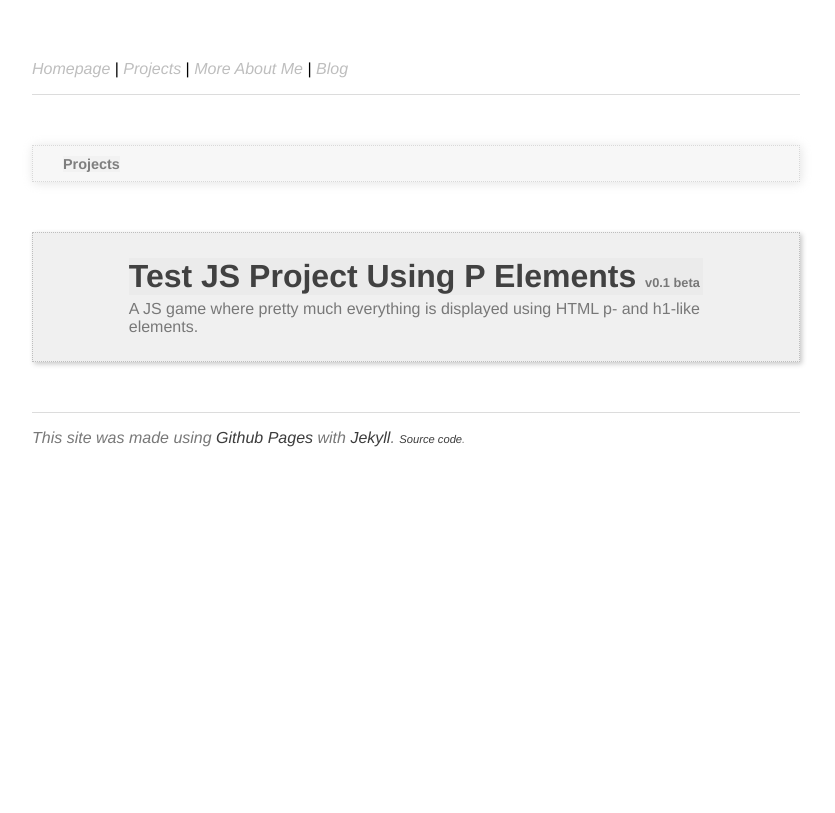
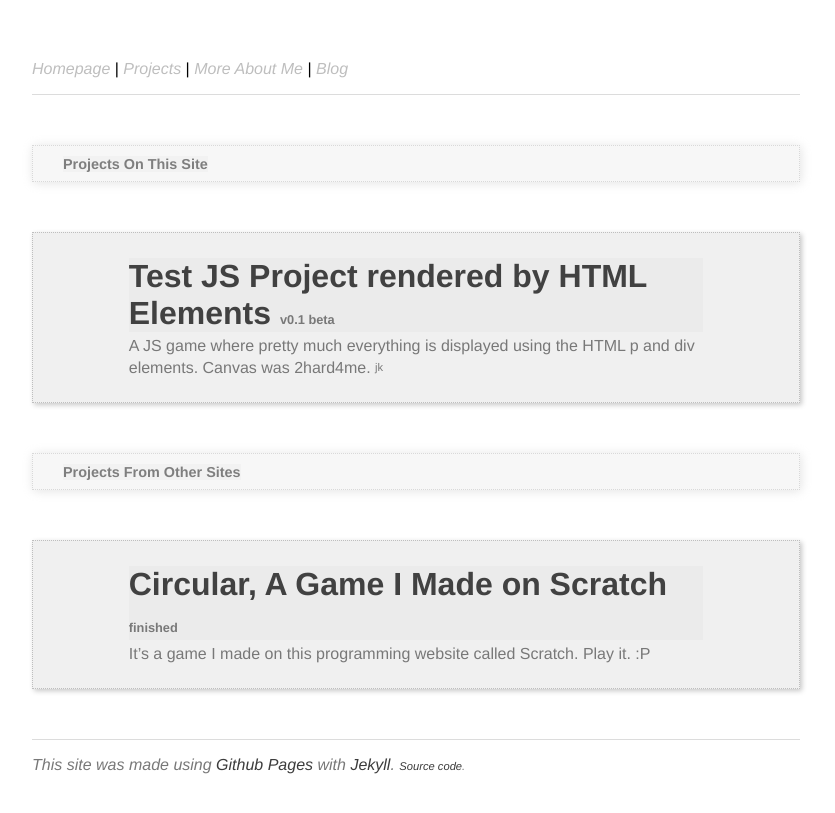
Before and after one commit to MrSherlockHolmes/kvackkvack.github.io, a Jekyll site: the page built from projects/index.html, in a window 1280 px wide. Shown: the top 813 px of the page, without its empty margins (224-1059 px from the left). Built offline with Jekyll 4.4.1, drawn with Linux system fonts in a browser that asks for light colours.

Commit message:
Added stuff.

```diff
--- a/_layouts/post.html
+++ b/_layouts/post.html
@@ -7,7 +7,3 @@ layout: default
   <h1>{{ page.title }}</h1>
   <p>{{ content }}</p>
 </div>
-
-<div class="notecomments">
-  {% include disqus.html %}
-</div>
--- a/blog/index.html
+++ b/blog/index.html
@@ -5,6 +5,7 @@ title: blog
 	<div class="boxtitle" style="height: 77px"><h1 style="font-size:200%">Posts</h1></div>
 	<ul class="posts">
 	  {% for post in site.posts %}
+		{% if post.category == 'blog-post' %}
 			<li>
 				<div class="textbox">
 					<h1>
@@ -14,5 +15,6 @@ title: blog
 					<p>{{ post.content | strip_html | truncatewords:50}} <br><br> <a href="{{ post.url }}">more...</a></p>
 				</div>
 			</li>
+		{% endif %}
 	  {% endfor %}
 	</ul>
--- a/projects/htmlproject/index.html
+++ b/projects/htmlproject/index.html
@@ -2,7 +2,9 @@
   <title>HTML Project | kvackkvack</title>
   <script src="/projects/htmlproject/js/main.js"></script>
   <link rel="stylesheet" type="text/css" href="/projects/htmlproject/css/main.css">
+  <script src="/js/jquery.js"></script>
 </head>
+
 <body>
   <a href="/projects" id="back"><< back</a>
 </body>
--- a/projects/index.html
+++ b/projects/index.html
@@ -10,10 +10,25 @@ title: projects
 
 <body>
   <div class="boxtitle">
-    <h1>   Projects</h1>
+    <h1>Projects On This Site</h1>
   </div>
-  <div class="projectbox">
-    <h1><a href="/projects/htmlproject">Test JS Project Using P Elements <span class="version">v0.1 beta</span></a></h1>
-    <p>A JS game where pretty much everything is displayed using HTML p- and h1-like elements.</p>
+  {% for post in site.posts %}
+	{% if post.category == 'project-this' %}
+	  <div class="projectbox">
+		<h1><a href={{ post.link }}>{{ post.title}} <span class="version">{{ post.version }}</span></a></h1>
+		<p>{{ post.content }}</p>
+	  </div>
+	{% endif %}
+  {% endfor %}
+  <div class="boxtitle">
+    <h1>Projects From Other Sites</h1>
   </div>
+  {% for post in site.posts %}
+	{% if post.category == 'project-other' %}
+	  <div class="projectbox">
+		<h1><a href={{ post.link }}>{{ post.title}} <span class="version">{{ post.version }}</span></a></h1>
+		<p>{{ post.content }}</p>
+	  </div>
+	{% endif %}
+  {% endfor %}
 </body>
```
Also changed, not shown: _includes/disqus.html (deleted, +0 -11 lines), _layouts/posts.html (deleted, +0 -9 lines), _posts/atom.xml (added, +27 -0 lines), _posts/blog-posts/2015-11-16-test-post.md (renamed from _posts/2015-11-16-test-post.md, +1 -0 lines), _posts/projects/other_sites/2010-10-10-circular-scratch.md (added, +9 -0 lines), _posts/projects/this_site/2010-10-10-project1.md (added, +9 -0 lines), projects/htmlproject/css/main.css (+8 -0 lines), projects/htmlproject/js/main.js (+123 -3 lines). Lines whose indentation alone changed are shown as unchanged.
